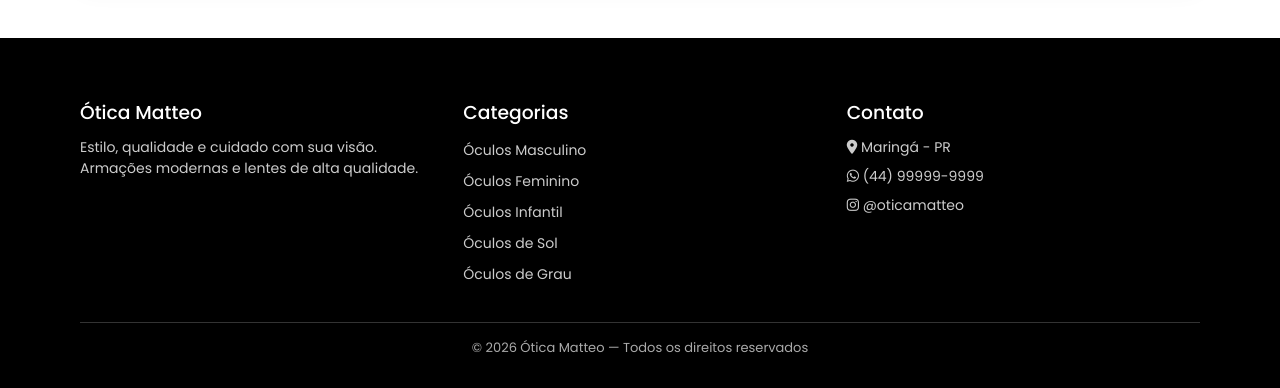
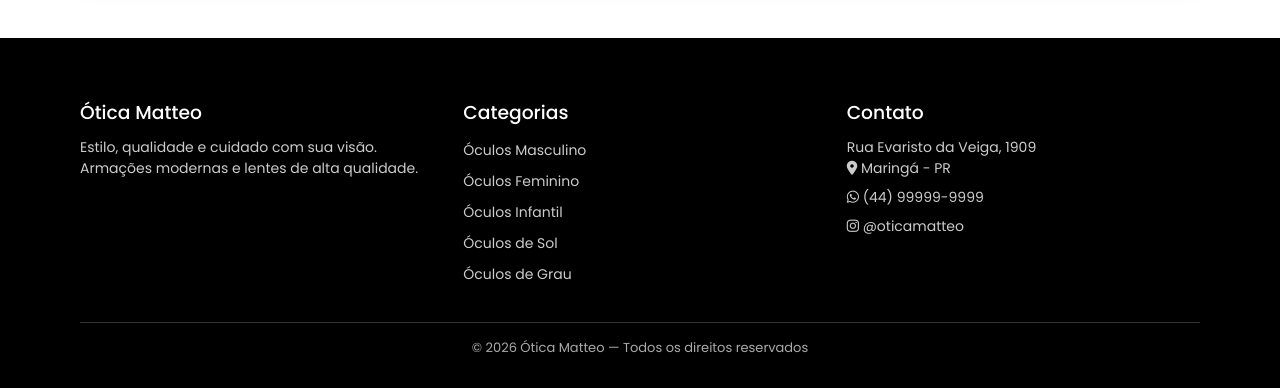
Before and after one commit to ferreiradu/oticasmatteo, a plain HTML site: page index.html in a window 1280 px wide. Shown: the part 2101-2489 px from the top of the page. Drawn offline with Linux system fonts and the light colour scheme.

Commit message:
Fix HTML formatting and structure

```diff
--- a/index.html
+++ b/index.html
@@ -275,7 +275,7 @@
 
     <h3>Contato</h3>
 
-    <p><i class="fa-solid fa-location-dot"></i> Maringá - PR</p>
+    <p>Rua Evaristo da Veiga, 1909 <br> <i class="fa-solid fa-location-dot"></i> Maringá - PR</p>
 
     <p><i class="fa-brands fa-whatsapp"></i> (44) 99999-9999</p>
 
```
